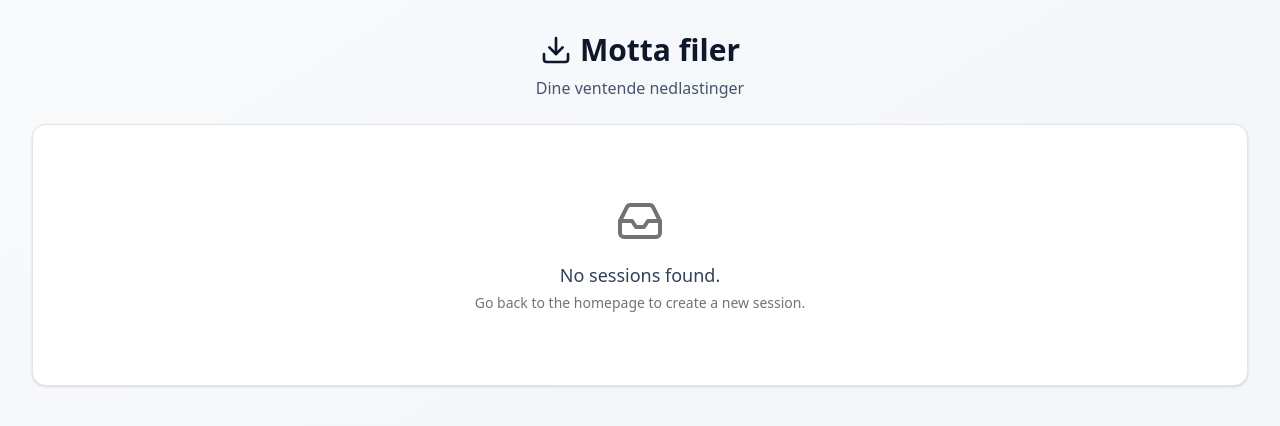
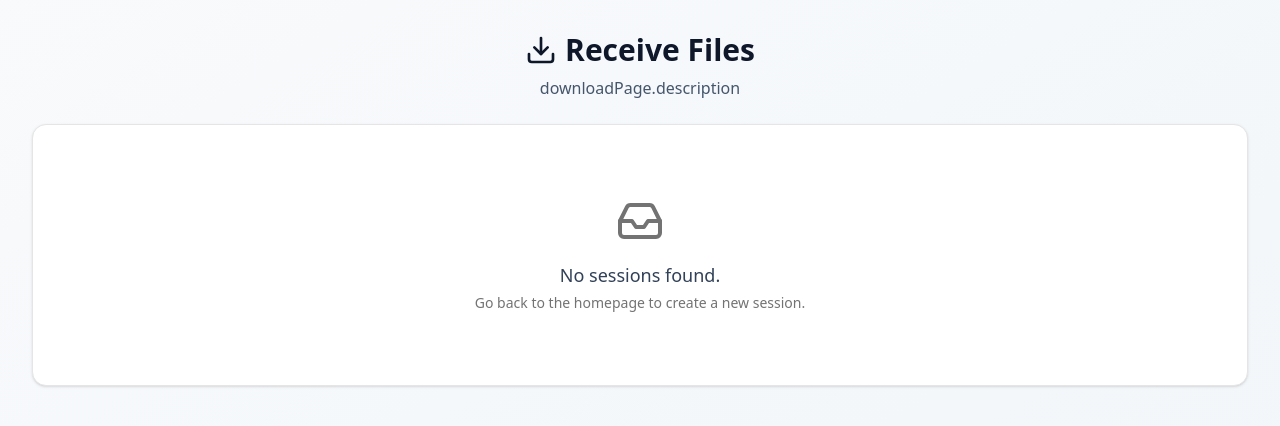
Before and after one commit to bjafl/e2ee-file-drop, a React (Vite) app: page /download in a window 1280 px wide. Shown: the top 426 px of the page. Built offline with nearby package versions, Linux system fonts and the light colour scheme.

Commit message:
list update improvement

```diff
--- a/src/components/DownloadPage.tsx
+++ b/src/components/DownloadPage.tsx
@@ -1,4 +1,4 @@
-import { useState, useEffect } from 'react';
+import { useState, useEffect, useMemo } from 'react';
 import { useParams, useNavigate } from 'react-router-dom';
 import { Download, Inbox, AlertCircle } from 'lucide-react';
 import { Card, CardContent } from '@/components/ui/card';
@@ -22,7 +22,12 @@
   const { getSession, deleteSession } = useApi();
 
   // If sessionId in URL, show single download card
-  const selectedSession = sessionIdParam ? storedValues[sessionIdParam] : null;
+  const selectedSession = useMemo(() => {
+    if (sessionIdParam && sessionIdParam in storedValues) {
+      return storedValues[sessionIdParam];
+    }
+    return null;
+  }, [sessionIdParam, storedValues]);
 
   useEffect(() => {
     if (sessionIdParam) return; // Don't load list if showing single session
@@ -77,8 +82,7 @@
   }, [sessionIdParam, storedValues, getSession, removeIdsFromBrowserStorage, t]);
 
   const handleDeleteSession = (sessionId: string) => {
-    removeIdsFromBrowserStorage(sessionId);
-    deleteSession(sessionId);
+    deleteSession(sessionId).then(() => removeIdsFromBrowserStorage(sessionId));
   };
 
   // Single session view
@@ -126,9 +130,9 @@
         <div className="text-center">
           <h1 className="text-3xl font-bold text-slate-900 mb-2 flex items-center justify-center gap-2">
             <Download className="w-8 h-8" />
-            Motta filer
+            {t('downloadPage.title')}
           </h1>
-          <p className="text-slate-600">Dine ventende nedlastinger</p>
+          <p className="text-slate-600">{t('downloadPage.description')}</p>
         </div>
 
         {error && (
@@ -141,7 +145,7 @@
         {isLoading ? (
           <Card>
             <CardContent className="py-12 text-center">
-              <p className="text-muted-foreground">Laster økter...</p>
+              <p className="text-muted-foreground">{t('downloadPage.loadingSessions')}</p>
             </CardContent>
           </Card>
         ) : sessions.length === 0 ? (
--- a/src/components/SessionItem.tsx
+++ b/src/components/SessionItem.tsx
@@ -116,7 +116,7 @@
           </Badge>
         </div>
       </CardHeader>
-      <CardContent className="space-y-3">
+      <CardContent className="flex flex-col h-full space-y-3">
         {fileName && (
           <div className="flex items-start gap-2">
             <File className="h-4 w-4 mt-1 text-muted-foreground flex-shrink-0" />
@@ -172,7 +172,7 @@
             <p className="text-sm">{formattedDate}</p>
           </div>
         </div>
-        <div className="flex items-center justify-end gap-2">
+        <div className="flex items-center justify-end gap-2 mt-auto">
           <Button variant="outline" onClick={gotoDownloadPage}>
             <Download className="h-4 w-4" /> {t("download")}
           </Button>
--- a/src/locales/nb.json
+++ b/src/locales/nb.json
@@ -60,6 +60,7 @@
   },
   "downloadPage": {
     "title": "Motta filer",
+    "description": "Se status på øktene knyttet til denne nettleseren.",
     "sessionListTitle": "Dine økter",
     "loadingSessions": "Laster økter...",
     "noSessionsTitle": "Ingen økter funnet.",
```
